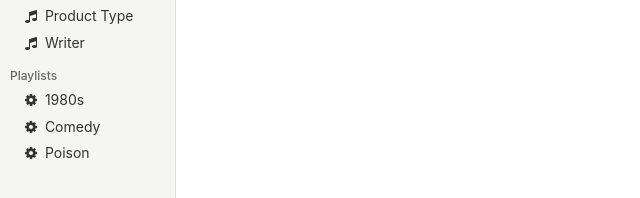
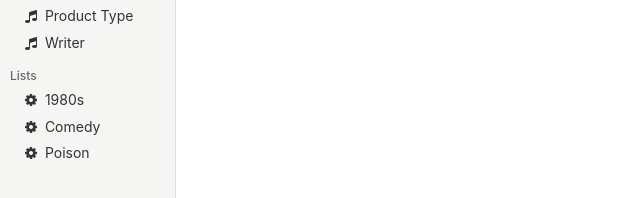
Before and after one commit to trentrand/musicdb, a website with bundled scripts: page app/index.html in a window 1280 px wide. Shown: the part 326-524 px from the top of the page, 0-640 px from the left. Built offline with nearby package versions, Linux system fonts and the light colour scheme; files whose address does not match are found by name.

Commit message:
Change 'Playlists' sidebar item to 'Lists'

```diff
--- a/app/index.html
+++ b/app/index.html
@@ -95,7 +95,7 @@
                         </a>
                     </nav>
                     <nav class="nav-group">
-                        <h5 class="nav-group-title">Playlists</h5>
+                        <h5 class="nav-group-title">Lists</h5>
                         <a class="nav-group-item" ng-class="{active: isActive('List-1980s')}" ng-click="vm.showIndex('List-1980s.sql')">
                             <span class="fa fa-spin fa-cog"></span> &nbsp;1980s
                         </a>
```
